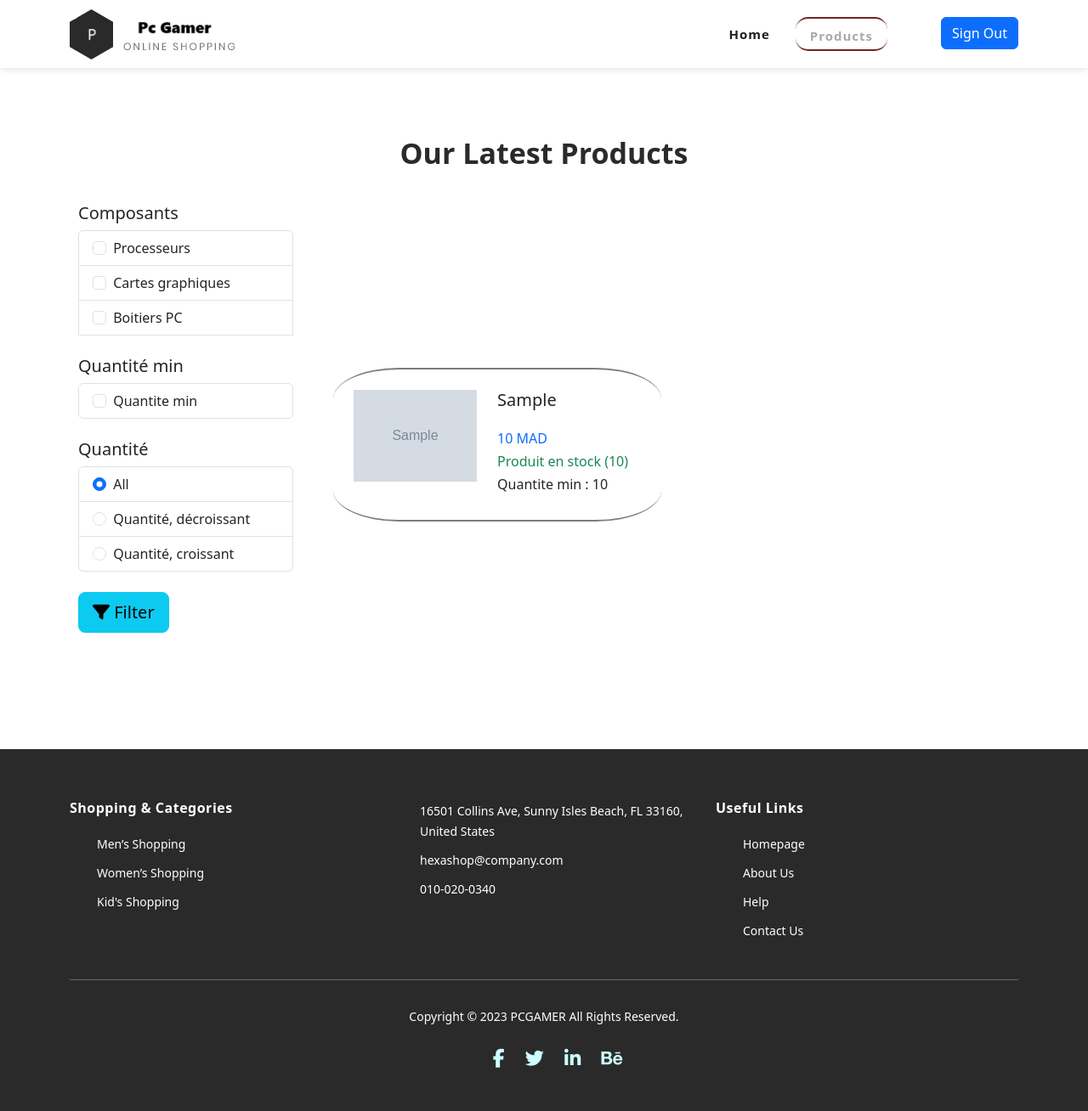
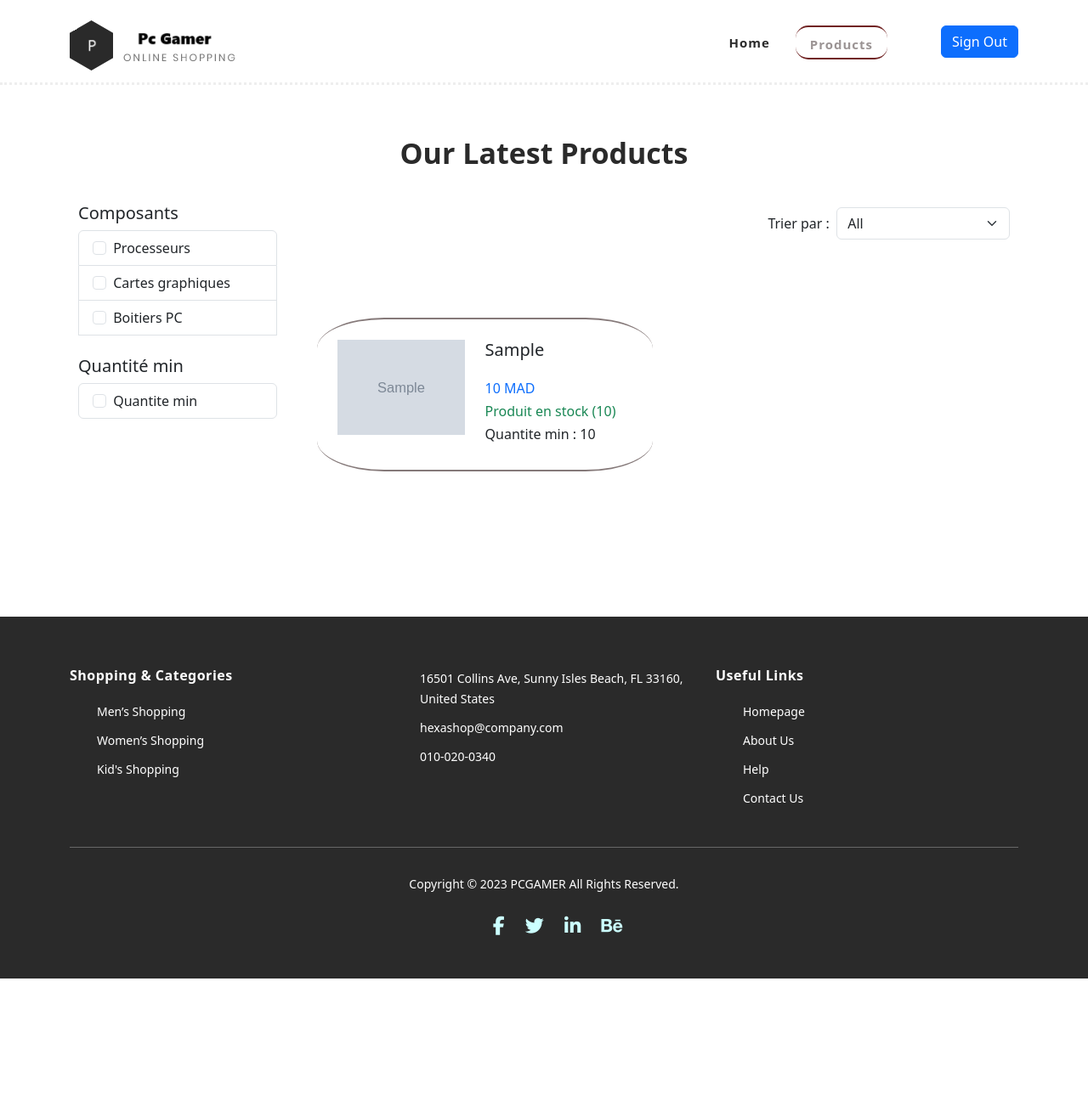
Before and after one commit to Kamal-AbdElKerim/brief-6-fin, a PHP site: page /products.php in a window 1280 px wide. Shown: the whole page at 85% size. After the commit the page ends 1152 px from the top, so only its background shows below. Run offline with PHP 8.4, Linux system fonts and the light colour scheme; the visitor is signed in with stand-in values (Sample User, id 1); tables that the repository leaves empty or names only in its code hold one stand-in row (values such as "Sample post"); grey boxes marked "Sample" are stand-in pictures; some libraries are stand-ins or nearby versions.

Commit message:
fix filter

```diff
--- a/assets/js/custom.js
+++ b/assets/js/custom.js
@@ -1,156 +1,79 @@
 (function ($) {
+    "use strict";
 
-	"use strict";
-	$('.owl-men-item').owlCarousel({
-		items:5,
-		loop:true,
-		dots: true,
-		nav: true,
-		margin:30,
-		  responsive:{
-			  0:{
-				  items:1
-			  },
-			  600:{
-				  items:2
-			  },
-			  1000:{
-				  items:3
-			  }
-		 }
-	})
-
-	$('.owl-women-item').owlCarousel({
-		items:5,
-		loop:true,
-		dots: true,
-		nav: true,
-		margin:30,
-		  responsive:{
-			  0:{
-				  items:1
-			  },
-			  600:{
-				  items:2
-			  },
-			  1000:{
-				  items:3
-			  }
-		 }
-	 })
-
-	$('.owl-kid-item').owlCarousel({
-		items:5,
-		loop:true,
-		dots: true,
-		nav: true,
-		margin:30,
-		  responsive:{
-			  0:{
-				  items:1
-			  },
-			  600:{
-				  items:2
-			  },
-			  1000:{
-				  items:3
-			  }
-		 }
-	 })
-
-	$(window).scroll(function() {
-	  var scroll = $(window).scrollTop();
-	  var box = $('#top').height();
-	  var header = $('header').height();
-
-	  if (scroll >= box - header) {
-	    $("header").addClass("background-header");
-	  } else {
-	    $("header").removeClass("background-header");
-	  }
-	});
-
-
-	// Window Resize Mobile Menu Fix
-	mobileNav();
-
-
-	// Scroll animation init
-	window.sr = new scrollReveal();
-
-
-	// Menu Dropdown Toggle
-	if($('.menu-trigger').length){
-		$(".menu-trigger").on('click', function() {
-			$(this).toggleClass('active');
-			$('.header-area .nav').slideToggle(200);
-		});
-	}
-
-
-	// Menu elevator animation
-	$('.scroll-to-section a[href*=\\#]:not([href=\\#])').on('click', function() {
-		if (location.pathname.replace(/^\//,'') == this.pathname.replace(/^\//,'') && location.hostname == this.hostname) {
-			var target = $(this.hash);
-			target = target.length ? target : $('[name=' + this.hash.slice(1) +']');
-			if (target.length) {
-				var width = $(window).width();
-				if(width < 991) {
-					$('.menu-trigger').removeClass('active');
-					$('.header-area .nav').slideUp(200);
-				}
-				$('html,body').animate({
-					scrollTop: (target.offset().top) - 80
-				}, 700);
-				return false;
-			}
-		}
-	});
-
-	$(document).ready(function () {
-	    $(document).on("scroll", onScroll);
-
-	    //smoothscroll
-	    $('.scroll-to-section a[href^="#"]').on('click', function (e) {
-	        e.preventDefault();
-	        $(document).off("scroll");
-
-	        $('.scroll-to-section a').each(function () {
-	            $(this).removeClass('active');
-	        })
-	        $(this).addClass('active');
-
-	        var target = this.hash,
-	        menu = target;
-	       	var target = $(this.hash);
-	        $('html, body').stop().animate({
-	            scrollTop: (target.offset().top) - 79
-	        }, 500, 'swing', function () {
-	            window.location.hash = target;
-	            $(document).on("scroll", onScroll);
-	        });
-	    });
-	});
-
-	function onScroll(event){
+    function onScroll(event) {
         var scrollPos = $(document).scrollTop();
         $('.nav a').each(function () {
           var currLink = $(this);
-	        var refElement = $(currLink.attr("href"));
-	        if (refElement.position().top <= scrollPos && refElement.position().top + refElement.height() > scrollPos) {
+          var href = currLink.attr("href");
+          if (href && href.charAt(0) === '#') {
+            var refElement = $(href);
+            if (refElement.length) {
+              if (
+                refElement.position() &&
+                refElement.position().top <= scrollPos &&
+                refElement.position().top + refElement.outerHeight(true) > scrollPos
+              ) {
                 $('.nav ul li a').removeClass("active");
                 currLink.addClass("active");
+              } else {
+                currLink.removeClass("active");
               }
-	        else{
-	            currLink.removeClass("active");
+            }
           }
         });
       }
 
 
-	// Page loading animation
-	$(window).on('load', function() {
-		if($('.cover').length){
+    $(document).ready(function () {
+      $(document).on("scroll", onScroll);
+
+      // Handling smooth scroll animation
+      $('.scroll-to-section a[href^="#"]').on('click', function (e) {
+        e.preventDefault();
+        $(document).off("scroll");
+        $('.scroll-to-section a').removeClass('active');
+        $(this).addClass('active');
+
+        var target = this.hash,
+          $target = $(target);
+
+        if ($target.length) {
+          var width = $(window).width();
+          if (width < 991) {
+            $('.menu-trigger').removeClass('active');
+            $('.header-area .nav').slideUp(200);
+          }
+
+          $('html, body').stop().animate({
+            scrollTop: $target.offset().top - 79
+          }, 500, 'swing', function () {
+            window.location.hash = target;
+            $(document).on("scroll", onScroll);
+          });
+        }
+      });
+
+      // ... [Other parts of your code]
+
+    });
+
+    // Additional Event Handling
+
+    // Handling window resize event for mobile nav
+    $(window).on('resize', function () {
+      var width = $(window).width();
+      $('.submenu').on('click', function () {
+        if (width < 767) {
+          $('.submenu ul').removeClass('active');
+          $(this).find('ul').toggleClass('active');
+        }
+      });
+    });
+
+    // Handling scroll animation and page loading
+    $(window).on('load', function () {
+      if ($('.cover').length) {
         $('.cover').parallax({
           imageSrc: $('.cover').data('image'),
           zIndex: '1'
@@ -159,30 +82,11 @@
 
       $("#preloader").animate({
         'opacity': '0'
-		}, 600, function(){
-			setTimeout(function(){
+      }, 600, function () {
+        setTimeout(function () {
           $("#preloader").css("visibility", "hidden").fadeOut();
         }, 300);
       });
     });
 
-
-	// Window Resize Mobile Menu Fix
-	$(window).on('resize', function() {
-		mobileNav();
-	});
-
-
-	// Window Resize Mobile Menu Fix
-	function mobileNav() {
-		var width = $(window).width();
-		$('.submenu').on('click', function() {
-			if(width < 767) {
-				$('.submenu ul').removeClass('active');
-				$(this).find('ul').toggleClass('active');
-			}
-		});
-	}
-
-
   })(window.jQuery);
--- a/layout/js.php
+++ b/layout/js.php
@@ -2,41 +2,16 @@
 <script src="assets/js/jquery-2.1.0.min.js"></script>
 
 <!-- Bootstrap -->
-<script src="assets/js/popper.js"></script>
-<script src="assets/js/bootstrap.min.js"></script>
 
 <!-- Plugins -->
 <script src="assets/js/owl-carousel.js"></script>
-<script src="assets/js/accordions.js"></script>
-<script src="assets/js/datepicker.js"></script>
 <script src="assets/js/scrollreveal.min.js"></script>
-<script src="assets/js/waypoints.min.js"></script>
-<script src="assets/js/jquery.counterup.min.js"></script>
-<script src="assets/js/imgfix.min.js"></script>
-<script src="assets/js/slick.js"></script>
-<script src="assets/js/lightbox.js"></script>
-<script src="assets/js/isotope.js"></script>
+
 
 <!-- Global Init -->
 <script src="assets/js/custom.js"></script>
 
-<script>
 
-    $(function() {
-        var selectedClass = "";
-        $("p").click(function(){
-        selectedClass = $(this).attr("data-rel");
-        $("#portfolio").fadeTo(50, 0.1);
-            $("#portfolio div").not("."+selectedClass).fadeOut();
-        setTimeout(function() {
-          $("."+selectedClass).fadeIn();
-          $("#portfolio").fadeTo(50, 1);
-        }, 500);
-
-        });
-    });
-
-</script>
 
 <script src="https://cdn.jsdelivr.net/npm/bootstrap@5.3.2/dist/js/bootstrap.bundle.min.js" integrity="sha384-C6RzsynM9kWDrMNeT87bh95OGNyZPhcTNXj1NW7RuBCsyN/o0jlpcV8Qyq46cDfL" crossorigin="anonymous"></script>
 
--- a/products.php
+++ b/products.php
@@ -25,6 +25,12 @@ if ( isset($_POST['submit_checkbox'] )) {
         $query .= "ORDER BY quantite_min ASC";
     } else if ($_POST["quantity"] === "0") {
         $query ;
+    }
+     else if ($_POST["quantity"] === "3") {
+        $query .= "ORDER BY prix_unitaire ASC ";
+    }
+    else if ($_POST["quantity"] === "4") {
+        $query .= "ORDER BY prix_unitaire DESC ";
     }
 
 
@@ -57,6 +63,11 @@ $result_all = $stmt->fetchAll();
             $query_category .= " ORDER BY quantite_min DESC";
         } else if ($_POST["quantity"] === "2") {
             $query_category .= " ORDER BY quantite_min ASC";
+        }   else if ($_POST["quantity"] === "3") {
+            $query_category .= " ORDER BY prix_unitaire ASC ";
+        }
+        else if ($_POST["quantity"] === "4") {
+            $query_category .= " ORDER BY prix_unitaire DESC";
         }
 
 
@@ -71,7 +82,6 @@ $result_all = $stmt->fetchAll();
         $result = $result_all;
     }
 
-    $resultsPerPage = 5;
 
 
 
@@ -159,7 +169,18 @@ if (isset($_SESSION['name'])) {
             </div>
             <form method="post" action="#">
             <div class="grid-container">
-            <div class="item1 d-flex justify-content-end">
+
+            <div class="item1 d-flex justify-content-end align-items-center">
+                <span> Trier par : <span class="invisible">l</span> </span>
+                <select id="mySelect" name="quantity" class="form-select w-25" aria-label="Default select example" >
+
+                        <option <?php if (isset($_POST["quantity"]) && $_POST["quantity"] === "0"  ) {echo 'selected';}else {echo 'selected';}  ?>   value="0">All</option>
+                        <option <?php if (isset($_POST["quantity"]) && $_POST["quantity"] === "2"  ) echo 'selected'; ?>    value="2">Quantité, croissant </option>
+                        <option <?php if (isset($_POST["quantity"]) && $_POST["quantity"] === "1"  ) echo 'selected'; ?>    value="1">Quantité, décroissant </option>
+                        <option <?php if (isset($_POST["quantity"]) && $_POST["quantity"] === "3"  ) echo 'selected'; ?>    value="3">Prix, croissant </option>
+                        <option <?php if (isset($_POST["quantity"]) && $_POST["quantity"] === "4"  ) echo 'selected'; ?>    value="4">Prix, décroissant </option>
+
+                        </select>
 
 
 
@@ -173,34 +194,34 @@ if (isset($_SESSION['name'])) {
     <!-- Checkbox inputs -->
     <ul class="list-group">
     <li class="list-group-item">
-    <input id="firstCheckboxStretched" class="form-check-input me-1" type="checkbox" value="2" name="categories[]" <?php if (isset($categories) && in_array('2', $categories)) echo 'checked'; ?>>
-    <label class="form-check-label stretched-link" for="firstCheckboxStretched">Processeurs</label>
+    <input id="firstCheckboxStretched" class="form-check-input me-1 min" type="checkbox" value="2" name="categories[]" <?php if (isset($categories) && in_array('2', $categories)) echo 'checked'; ?>>
+    <label class="form-check-label stretched-link o1" for="firstCheckboxStretched">Processeurs</label>
     </li>
     <li class="list-group-item">
-    <input id="secondCheckboxStretched" class="form-check-input me-1"  type="checkbox" value="3" name="categories[]" <?php if (isset($categories) && in_array('3', $categories)) echo 'checked'; ?>>
-    <label class="form-check-label stretched-link" for="secondCheckboxStretched">Cartes graphiques</label>
+    <input id="secondCheckboxStretched" class="form-check-input me-1 min"  type="checkbox" value="3" name="categories[]" <?php if (isset($categories) && in_array('3', $categories)) echo 'checked'; ?>>
+    <label class="form-check-label stretched-link o2" for="secondCheckboxStretched">Cartes graphiques</label>
     </li>
 
 
     <li class="list-group-item">
-    <input  id="thirdCheckboxStretched" class="form-check-input me-1"  type="checkbox" value="1" name="categories[]" <?php if (isset($categories) && in_array('1', $categories)) echo 'checked'; ?>>
+    <input  id="thirdCheckboxStretched" class="form-check-input me-1 min"  type="checkbox" value="1" name="categories[]" <?php if (isset($categories) && in_array('1', $categories)) echo 'checked'; ?>>
     <label class="form-check-label stretched-link" for="thirdCheckboxStretched">Boitiers PC</label>
     </li>
    <br>
     <h5>Quantité min</h5>
     <ul  class="list-group">
     <li class="list-group-item">
-    <input  id="thirdCheckboxStretched2" class="form-check-input me-1"  type="checkbox" value="4" name="quantite_min" <?php if (isset($_POST["quantite_min"]) && $_POST["quantite_min"] === "4" ) echo 'checked'; ?> >
+    <input  id="thirdCheckboxStretched2" class="form-check-input me-1 min"  type="checkbox" value="4" name="quantite_min" <?php if (isset($_POST["quantite_min"]) && $_POST["quantite_min"] === "4" ) echo 'checked'; ?> >
     <label class="form-check-label stretched-link" for="thirdCheckboxStretched2">Quantite min</label>
     </li>
     </ul>
     </ul>
     <br>
-     <h5>Quantité</h5>
+     <!-- <h5>Quantité</h5> -->
     <!-- Checkbox inputs -->
-    <ul class="list-group">
+    <!-- <ul class="list-group">
     <li class="list-group-item">
-    <input id="firstquantity0" class="form-check-input me-1" type="radio" value="0" name="quantity" <?php if (isset($_POST["quantity"]) && $_POST["quantity"] === "0" || !isset($_POST["quantity"]) ) echo 'checked'; ?> >
+    <input id="firstquantity0"  class="form-check-input me-1 " type="radio" value="0" name="quantity" <?php if (isset($_POST["quantity"]) && $_POST["quantity"] === "0" || !isset($_POST["quantity"]) ) echo 'checked'; ?> >
     <label class="form-check-label stretched-link" for="firstquantity0">All</label>
 
     </li>
@@ -210,15 +231,15 @@ if (isset($_SESSION['name'])) {
 
     </li>
     <li class="list-group-item">
-    <input id="firstquantity2" class="form-check-input me-1" type="radio" value="2" name="quantity" <?php if (isset($_POST["quantity"]) && $_POST["quantity"] === "2" ) echo 'checked'; ?> >
+    <input id="firstquantity2" class="form-check-input me-1 " type="radio" value="2" name="quantity" <?php if (isset($_POST["quantity"]) && $_POST["quantity"] === "2" ) echo 'checked'; ?> >
     <label class="form-check-label stretched-link" for="firstquantity2">Quantité, croissant </label>
 
     </li>
-    </ul>
+    </ul> -->
 
 
     <br>
-    <button type="submit" name="submit_checkbox" class="btn btn-info btn-lg">
+    <button id="bu" type="submit" name="submit_checkbox" class="btn btn-info btn-lg invisible">
           <span class="glyphicon glyphicon-filter"><i class="fas fa-filter"></i></span> Filter </button>
 
 </form>
@@ -306,7 +327,72 @@ if (isset($_SESSION['name'])) {
 <?php include 'layout/js.php' ; ?>
 
 
+<script>
+    // start Quantity
 
+// const radioButtons = document.getElementsByName("quantity");
+
+// radioButtons.forEach((radio) => {
+//   radio.addEventListener("change", () => {
+//     let selectedValue = "";
+
+//     radioButtons.forEach((rb) => {
+//       if (rb.checked) {
+
+//         selectedValue = rb.value;
+//       }
+//     });
+
+
+//      if (selectedValue !== null ) {
+//         document.getElementById("bu").click();
+//      }
+
+//   });
+// });
+    // end Quantity
+
+
+// Get the select element by its ID
+const selectElement = document.getElementById("mySelect");
+
+// Add change event listener to the select element
+selectElement.addEventListener("change", function() {
+  // Get the selected value
+  const selectedValue = this.value;
+ console.log(selectedValue)
+  // Display the selected value
+  if (selectedValue !== null ) {
+        document.getElementById("bu").click();
+     }
+    });
+
+
+
+// Get all checkbox elements with the class 'option'
+const checkboxes = document.querySelectorAll('.min');
+
+// Add change event listeners to all checkboxes
+checkboxes.forEach(checkbox => {
+  checkbox.addEventListener('change', function() {
+    let selectedValues = [];
+
+    checkboxes.forEach(cb => {
+      if (cb.checked) {
+        selectedValues.push(cb.value);
+      }
+    });
+
+    if (selectedValues.length > 0) {
+        document.getElementById("bu").click();     } else {
+            document.getElementById("bu").click();     }
+  });
+});
+
+
+
+
+</script>
 
 
 
```
Lines whose indentation alone changed are shown as unchanged.
